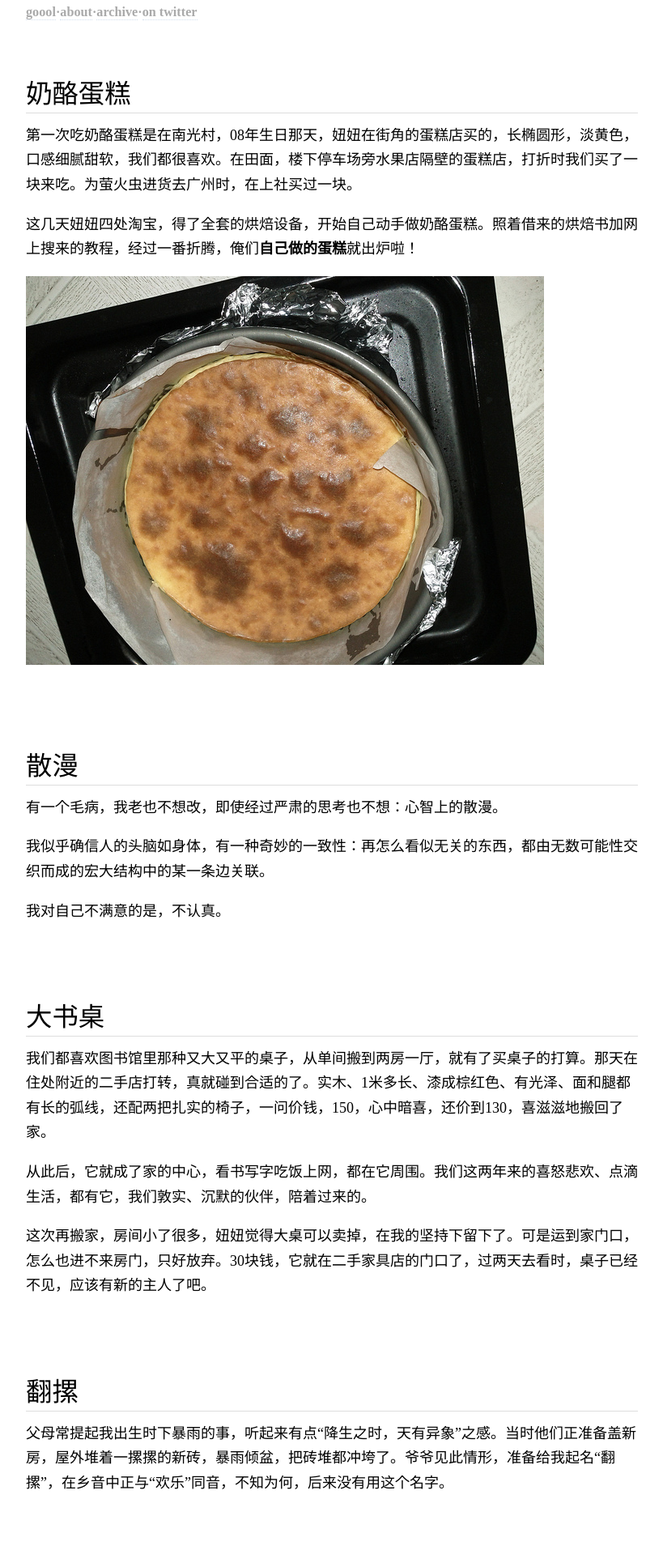
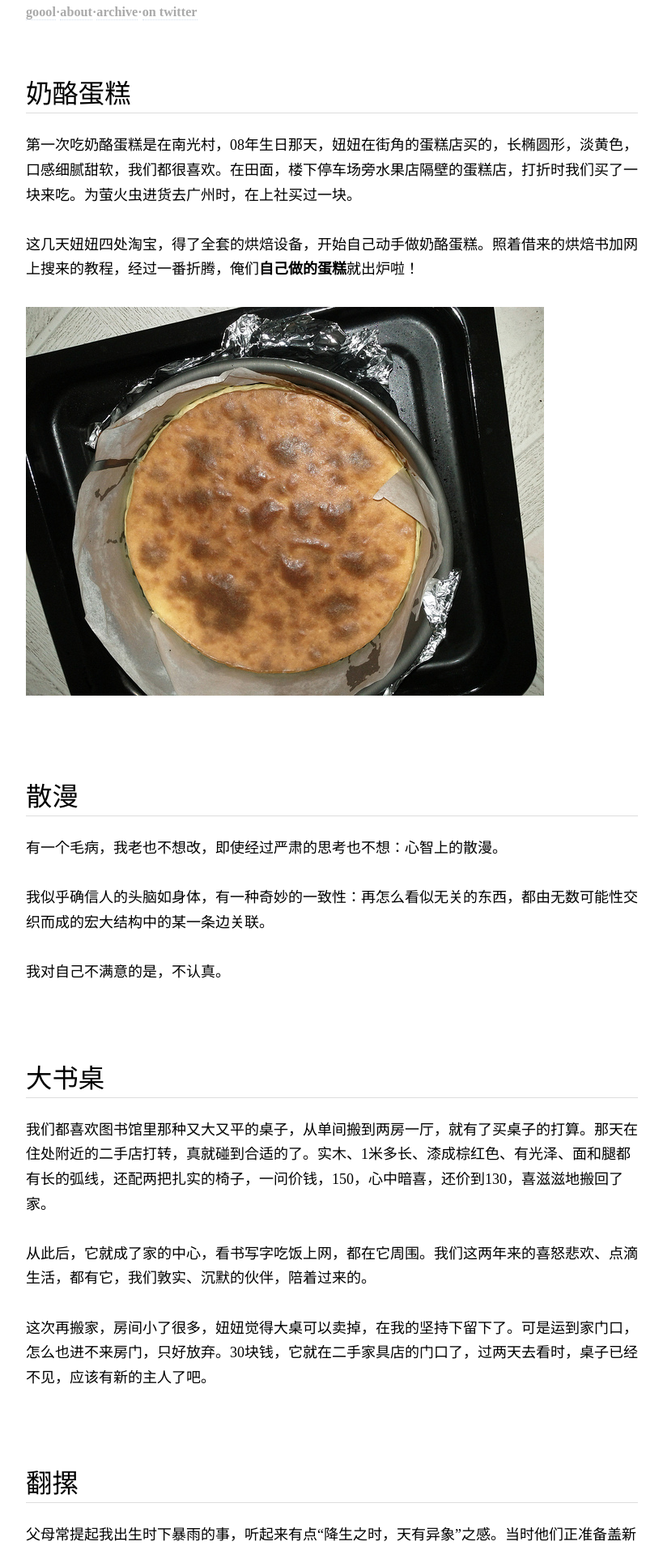
Before and after one commit to goool/goool.github.com, a Jekyll site: the page built from index.html, in a window 1280 px wide. Shown: the top 1914 px of the page at 81% size, without its empty margins (230-1049 px from the left). Built offline with Jekyll 4.4.1, drawn with Linux system fonts in a browser that asks for light colours; the list of posts is cut into pages by our own code.

Commit message:
增加段落间距

```diff
--- a/css/screen.css
+++ b/css/screen.css
@@ -5,6 +5,9 @@ body {
     line-height: 1.7em;
     color: black;
     background: white;
+}
+p {
+    margin-top: 1.7em;
 }
 h1, h2, h3, h4, h5 {
     font-family: "adelle-1", "adelle-2";
```
